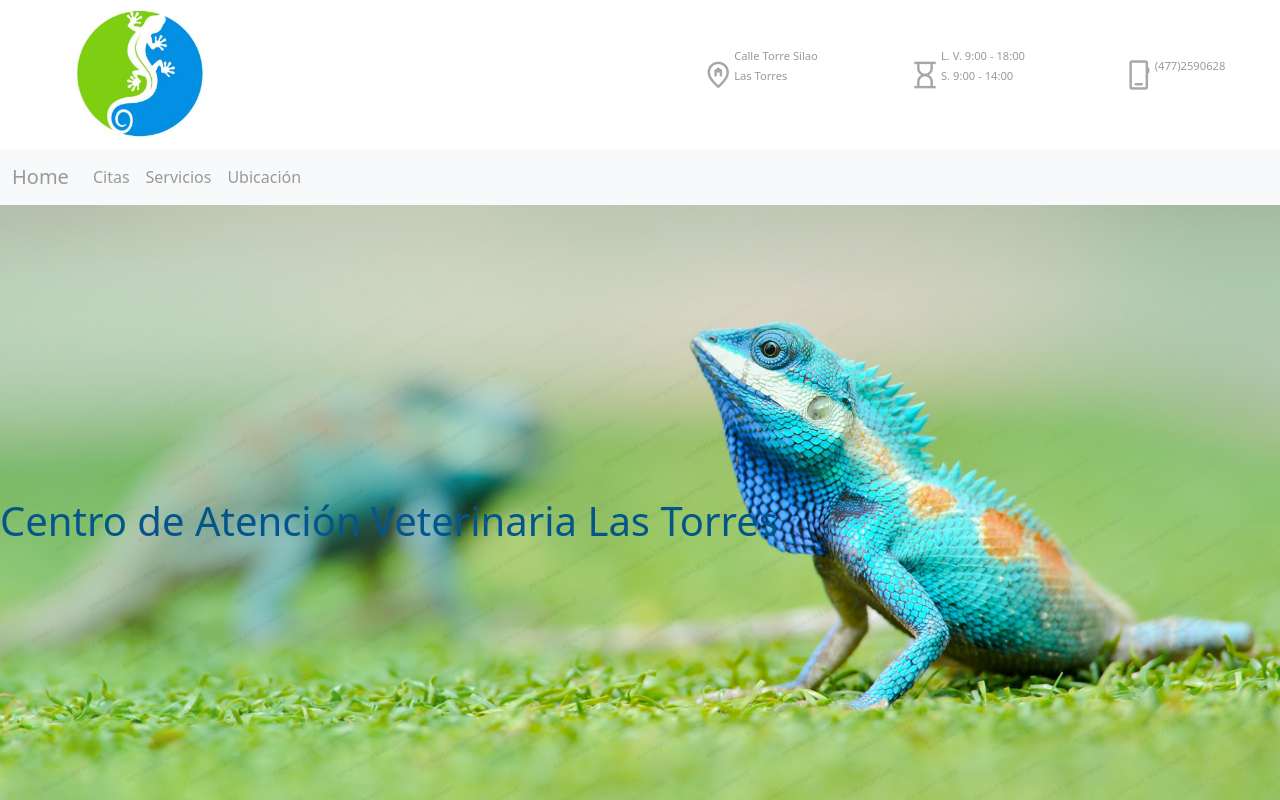
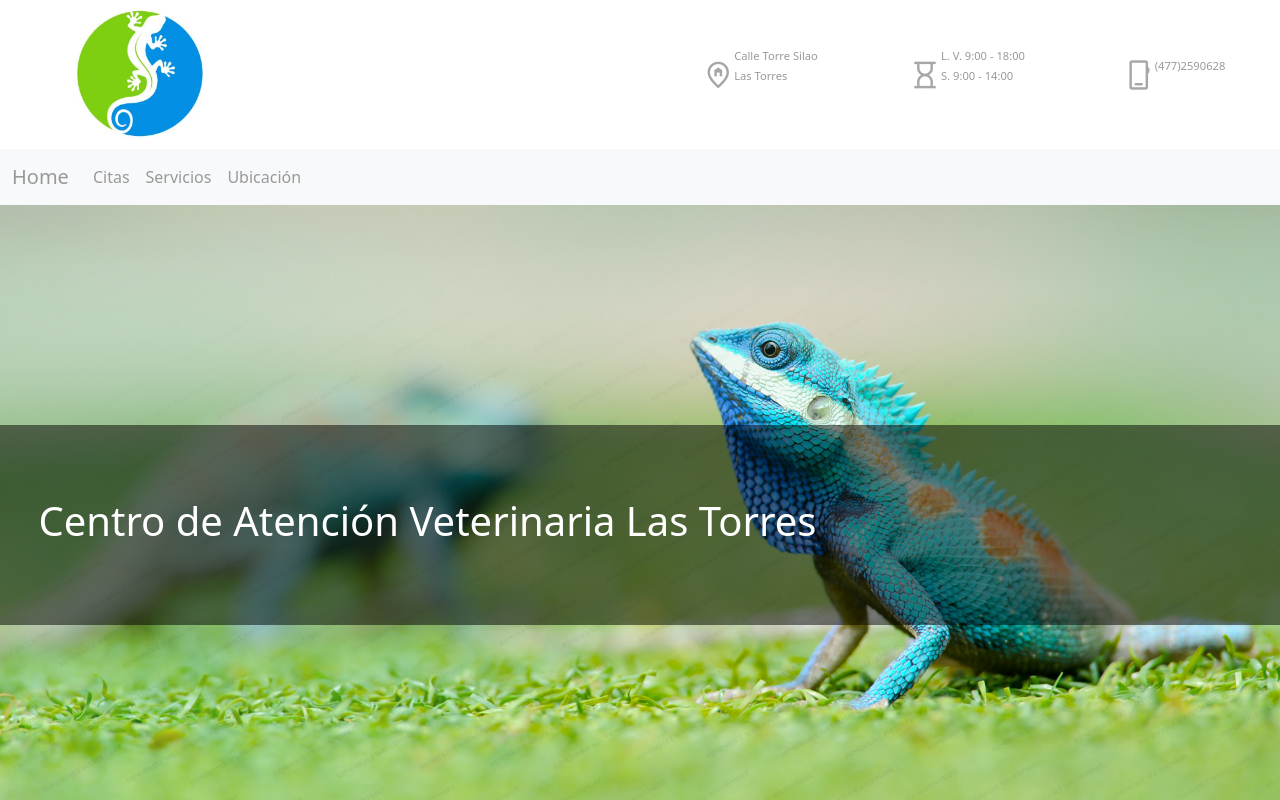
Before and after one commit to emarketingcontacto/vet-app, a React (Create React App) app: page / in a window 1280 px wide. Shown: the top 800 px of the page. Built offline with nearby package versions, Linux system fonts and the light colour scheme.

Commit message:
Banner Text

```diff
--- a/src/components/HeaderBanner.css
+++ b/src/components/HeaderBanner.css
@@ -5,5 +5,16 @@
 	justify-content: flex-end;
 	background-position: center;
 	background-size: cover;
-	color:#04568a;
+	/*color:#04568a;*/
+	color:#ffffff;
 }
+
+.headerText{
+	display: flex;
+	justify-content: start;
+	align-items: center;
+	width: 100vw;
+	background-color: rgba(0,0,0,.5);
+	height: 25vh;
+	padding-left: 3vw;
+}
--- a/src/components/HeaderBanner.js
+++ b/src/components/HeaderBanner.js
@@ -6,7 +6,7 @@ import "./HeaderBanner.css";
 const HeaderBanner = () => {
   return (
 	  <div className='header-banner' style={{ backgroundImage: `url(${Background})` }}>
-		  <div className="d-flex justify-content-start align-items-center w-100">
+		  <div className="headerText">
 			  <h1>Centro de Atención Veterinaria Las Torres</h1>
 		  </div>
 	  </div>
```
